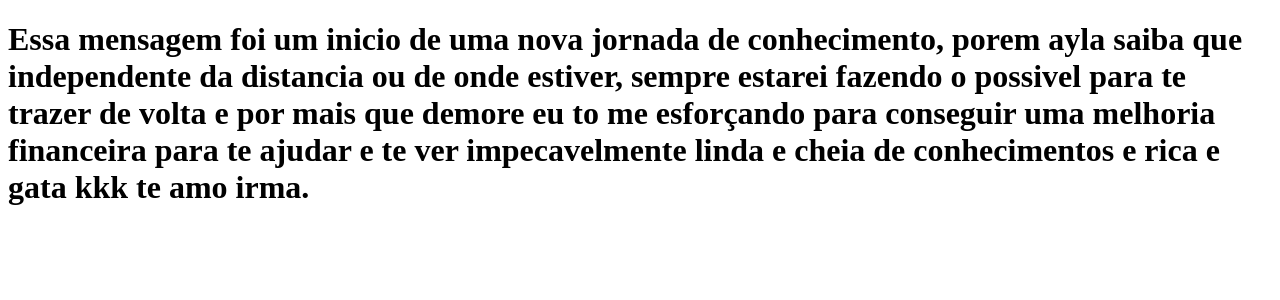
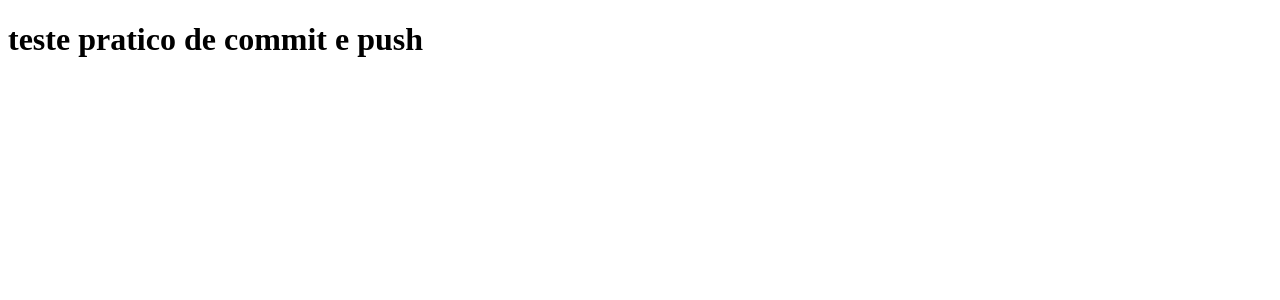
Before and after one commit to LucasBM6/New-dev-journey, a Next.js app: page / in a window 1280 px wide. Shown: the top 300 px of the page. Built offline with nearby package versions, Linux system fonts and the light colour scheme.

Commit message:
modificação da mensagem

```diff
--- a/pages/index.js
+++ b/pages/index.js
@@ -1,5 +1,5 @@
 function Home(){
-    return <h1>Essa mensagem foi um inicio de uma nova jornada de conhecimento, porem ayla saiba que independente da distancia ou de onde estiver, sempre estarei fazendo o possivel para te trazer de volta e por mais que demore eu to me esforçando para conseguir uma melhoria financeira para te ajudar e te ver impecavelmente linda e cheia de conhecimentos e rica e gata kkk te amo irma.</h1>
+    return <h1>teste pratico de commit e push</h1>
 }
 
 export default Home;
```
